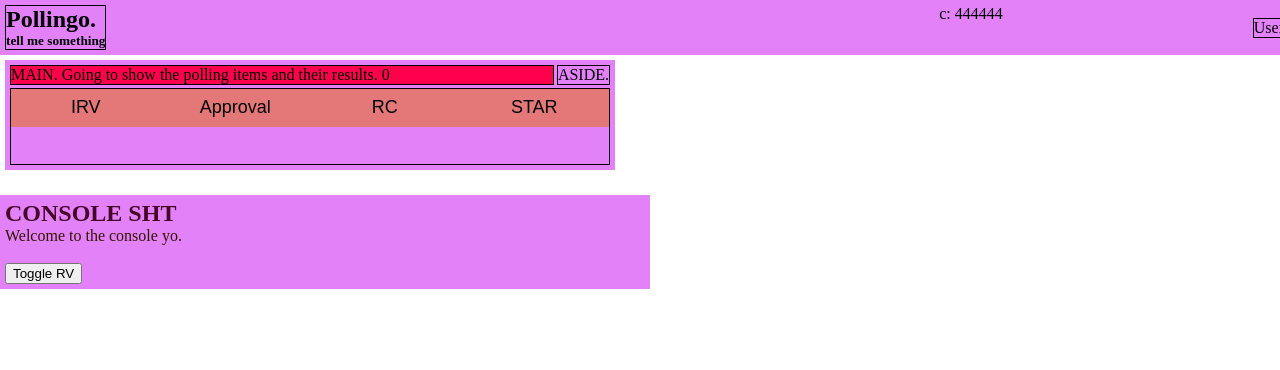
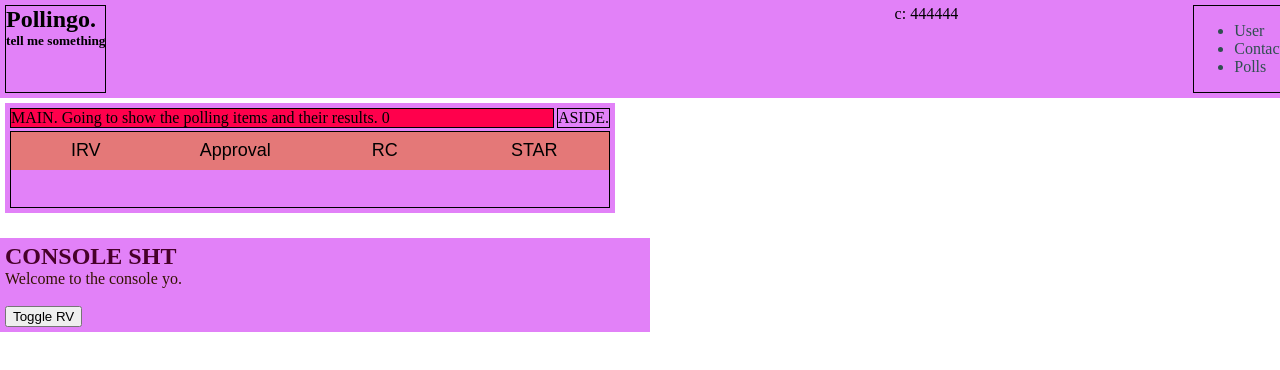
Before and after one commit to el7/Pollingo, a React (Create React App) app in the folder pollingo/: page / in a window 1280 px wide. Shown: the top 370 px of the page. Built offline with nearby package versions, Linux system fonts and the light colour scheme.

Commit message:
contemplating

```diff
--- a/pollingo/src/css/main.css
+++ b/pollingo/src/css/main.css
@@ -16,7 +16,7 @@ body {
   background-color: #f38d65;
   padding: 5px;
   display: grid;
-  grid-gap: .20em;
+  grid-gap: 0.2em;
   grid-template-rows: 1fr;
   grid-template-columns: 3fr 1fr;
   grid-template-areas: "header main aside";
@@ -36,8 +36,13 @@ body {
   }
 }
 
-.header h2, .header h5 {
+.header h2,
+.header h5 {
   margin: 0px 0px 0px 0px;
+}
+
+.header li {
+  color: darkslategray;
 }
 
 .header header {
--- a/pollingo/src/js/components/headerComponent.js
+++ b/pollingo/src/js/components/headerComponent.js
@@ -20,7 +20,11 @@ function Header(props) {
             </header>
             c: {props.mycolor}
             <aside>
-                User
+                <ul>
+                    <li>User</li>
+                    <li>Contact</li>
+                    <li>Polls</li>
+                </ul>
             </aside>
         </div>
     )
--- a/pollingo/src/js/components/pollboxComponent.js
+++ b/pollingo/src/js/components/pollboxComponent.js
@@ -42,7 +42,7 @@ function PollBox() {
         // ReactDOM.render("<h1>new</h1>", document.getElementsByClassName("console"));
 
         tabButtons.forEach(function(node, index){
-            if (index == tab) {
+            if (index === tab) {
                 node.style.color = "blue";
                 node.style.backgroundColor = "blue";
             } else {
--- a/pollingo/src/scss/4-layout/_siteHeader.scss
+++ b/pollingo/src/scss/4-layout/_siteHeader.scss
@@ -2,10 +2,7 @@
 @import "../1-helpers/_util_functions";
 @import "../1-helpers/_util_mixins";
 
-
-
 .header {
-
   // view size small 2/6
   @include screenSizeBp(min-small) {
     background-color: getColor(pb-header-bg-1);
@@ -14,12 +11,10 @@
 
   // view size med 3/6
   @include screenSizeBp(min-medium) {
-
   }
 
   // view size large 4/6
   @include screenSizeBp(min-large) {
-
   }
 
   // view size xl 5/6
@@ -30,25 +25,29 @@
 
   // view size xxl 6/6
   @include screenSizeBp(min-extraextralarge) {
-
   }
 
   // view size xs
 
-    h2, h5 {
+  h2,
+  h5 {
     margin: 0px 0px 0px 0px;
+  }
+
+  li {
+    color: darkslategray;
   }
 
   background-color: rgb(243, 141, 101);
   padding: 5px;
 
   display: grid;
-    grid-gap: .20em;
+  grid-gap: 0.2em;
   grid-template-rows: 1fr;
   grid-template-columns: 3fr 1fr;
   grid-template-areas: "header main aside";
 
-    header{
+  header {
     grid-area: header;
     background-color: getColor(pb-header-bg-1);
     border: getSize(pb-border-1);
@@ -59,12 +58,10 @@
     grid-area: main;
   }
 
-
-    aside{
+  aside {
     grid-area: aside;
     background-color: getColor(pb-header-bg-1);
     border: getSize(pb-border-1);
     margin: auto auto auto 0px;
   }
-
 }
```
Also changed, not shown: 1 other file (tests, documents, lock files or other folders). Lines whose indentation alone changed are shown as unchanged.
